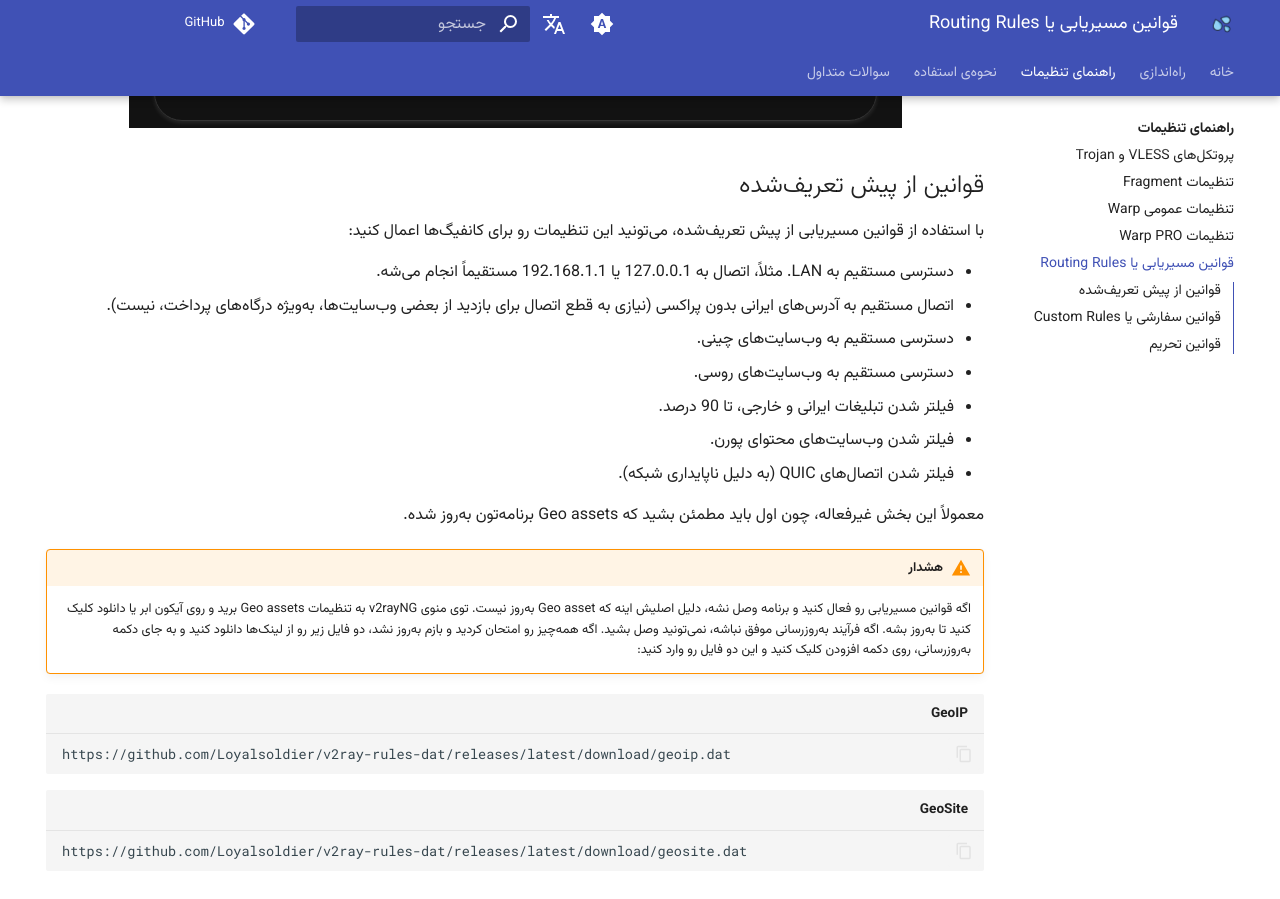
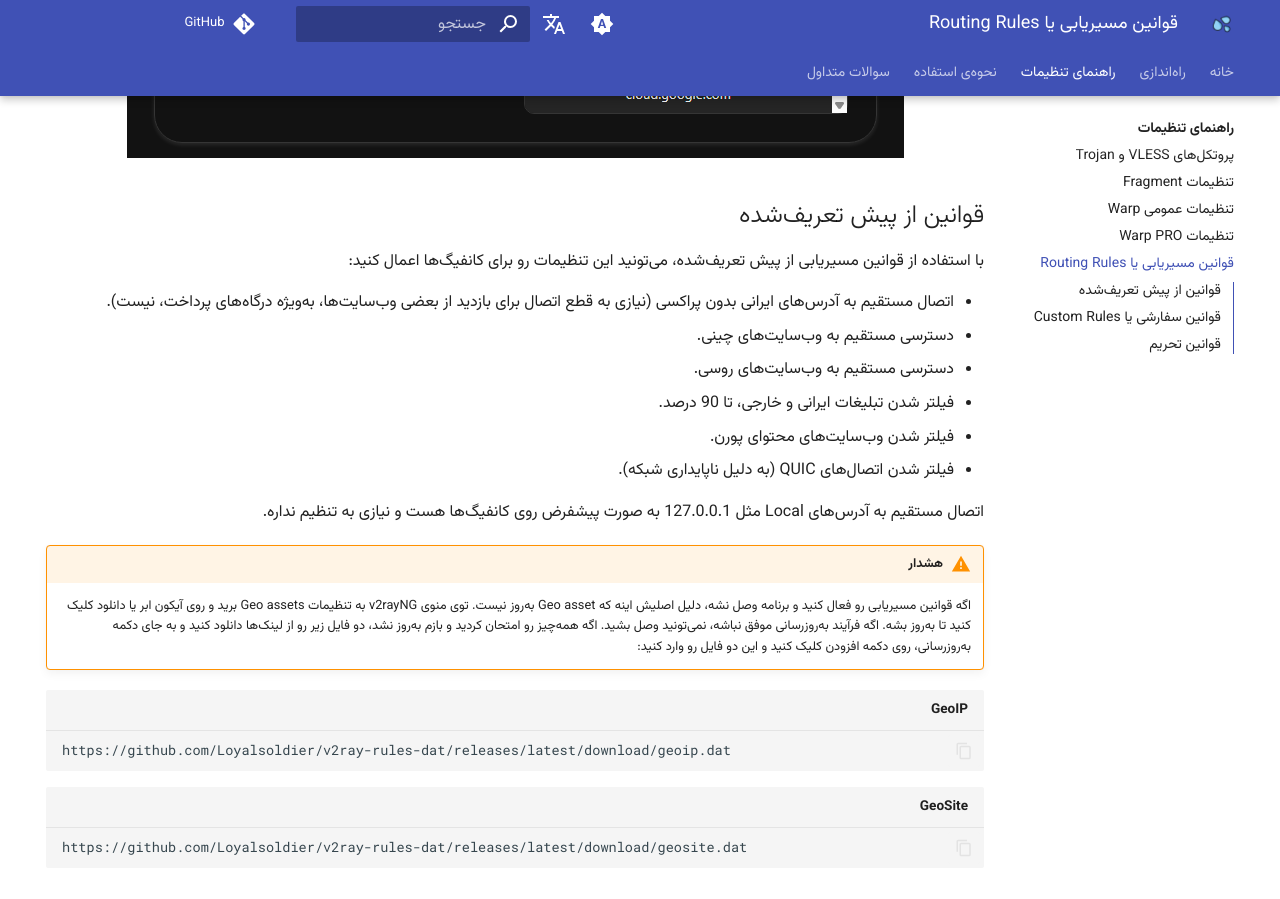
Before and after one commit to CheginiSoroush/flash-panel, an MkDocs documentation site: the page built from docs/fa/docs/configuration/routing-rules.md, in a window 1280 px wide and 900 px high, scrolled down 1072 px. Built offline with MkDocs 1.6.1 and Material for MkDocs 9.7.7, drawn with Linux system fonts in a browser that asks for light colours; comment, search, counter and statistics services are not loaded.

Commit message:
Updated docs.

```diff
--- a/docs/fa/docs/configuration/routing-rules.md
+++ b/docs/fa/docs/configuration/routing-rules.md
@@ -6,7 +6,6 @@
 
 با استفاده از قوانین مسیریابی از پیش تعریف‌شده، می‌تونید این تنظیمات رو برای کانفیگ‌ها اعمال کنید:
 
-* دسترسی مستقیم به LAN. مثلاً، اتصال به 127.0.0.1 یا 192.168.1.1 مستقیماً انجام می‌شه.
 * اتصال مستقیم به آدرس‌های ایرانی بدون پراکسی (نیازی به قطع اتصال برای بازدید از بعضی وب‌سایت‌ها، به‌ویژه درگاه‌های پرداخت، نیست).
 * دسترسی مستقیم به وب‌سایت‌های چینی.
 * دسترسی مستقیم به وب‌سایت‌های روسی.
@@ -14,7 +13,7 @@
 * فیلتر شدن وب‌سایت‌های محتوای پورن.
 * فیلتر شدن اتصال‌های QUIC (به دلیل ناپایداری شبکه).
 
-معمولاً این بخش غیرفعاله، چون اول باید مطمئن بشید که Geo assets برنامه‌تون به‌روز شده.
+اتصال مستقیم به آدرس‌های Local مثل 127.0.0.1 به صورت پیشفرض روی کانفیگ‌ها هست و نیازی به تنظیم نداره.
 
 !!! warning "هشدار"
     اگه قوانین مسیریابی رو فعال کنید و برنامه وصل نشه، دلیل اصلیش اینه که Geo asset به‌روز نیست. توی منوی v2rayNG به تنظیمات Geo assets برید و روی آیکون ابر یا دانلود کلیک کنید تا به‌روز بشه. اگه فرآیند به‌روزرسانی موفق نباشه، نمی‌تونید وصل بشید. اگه همه‌چیز رو امتحان کردید و بازم به‌روز نشد، دو فایل زیر رو از لینک‌ها دانلود کنید و به جای دکمه به‌روزرسانی، روی دکمه افزودن کلیک کنید و این دو فایل رو وارد کنید:
```
Also changed, not shown: docs/en/docs/configuration/routing-rules.md (+1 -2 lines), README.md, README_fa.md, docs/assets/images/routing-rules.jpg.
